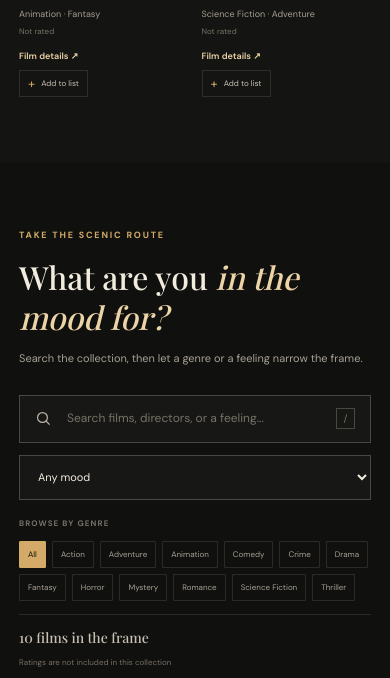
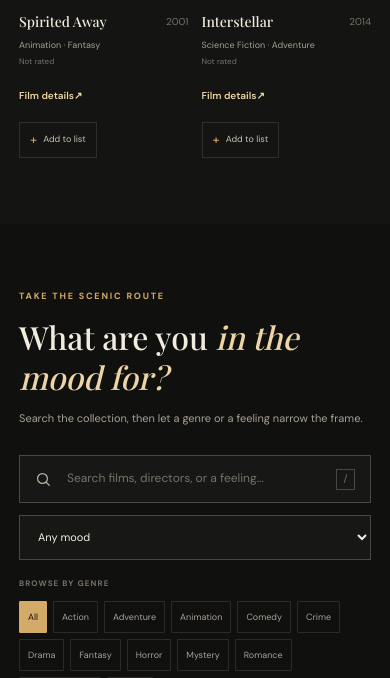
Before and after one commit to narendrasahu07102005/World_of_Cinephiles, a Flask app: page / in a window 390 px wide. Shown: the part 1687-2365 px from the top of the page. Run offline with Flask 3, Linux system fonts and the light colour scheme; some web fonts are replaced.

Commit message:
Improve mobile responsiveness

```diff
--- a/static/style.css
+++ b/static/style.css
@@ -236,8 +236,6 @@ h1, h2, h3, p { margin-top: 0; }
 .watch-button { min-height: 28px; display: inline-flex; align-items: center; gap: 6px; padding: 0 8px; border: 1px solid var(--line); color: #c7c0b4; background: transparent; cursor: pointer; font-size: 8px; transition: border-color 160ms ease, color 160ms ease; }
 .watch-button:hover, .watch-button.is-saved { border-color: var(--gold-dark); color: var(--gold-light); }
 .watch-button .watch-symbol { color: var(--gold); font-size: 13px; line-height: 1; }
-.feature-grid { grid-template-columns: repeat(4, minmax(0, 1fr)); }
-
 .discovery-section { background: #10100f; }
 .discovery-heading { margin-bottom: 30px; }
 .discovery-tools { display: grid; grid-template-columns: minmax(0, 1fr) 190px; gap: 12px; }
@@ -380,7 +378,7 @@ select { color-scheme: dark; }
 	.header-inner { width: calc(100% - 34px); min-height: 67px; grid-template-columns: 1fr auto auto; gap: 15px; }
 	.brand-mark { width: 31px; height: 31px; font-size: 19px; }
 	.brand-name { font-size: 9px; }
-	.menu-toggle { width: 36px; height: 36px; display: flex; flex-direction: column; align-items: center; justify-content: center; gap: 5px; padding: 0; border: 1px solid var(--line); background: transparent; cursor: pointer; }
+	.menu-toggle { width: 42px; height: 42px; display: flex; flex-direction: column; align-items: center; justify-content: center; gap: 5px; padding: 0; border: 1px solid var(--line); background: transparent; cursor: pointer; }
 	.menu-toggle span { width: 14px; height: 1px; background: var(--paper); transition: transform 180ms ease; }
 	.menu-toggle[aria-expanded="true"] span:first-child { transform: translateY(3px) rotate(45deg); }
 	.menu-toggle[aria-expanded="true"] span:last-child { transform: translateY(-3px) rotate(-45deg); }
@@ -420,11 +418,16 @@ select { color-scheme: dark; }
 	.filter-row { display: block; padding-block: 17px 13px; }
 	.filter-label { display: block; padding: 0 0 11px; }
 	.genre-filters { gap: 6px; }
-	.genre-chip { min-height: 27px; padding-inline: 8px; font-size: 8px; }
+	.genre-chip { min-height: 32px; padding-inline: 8px; font-size: 9px; }
 	.results-meta { align-items: flex-start; flex-direction: row; flex-wrap: wrap; justify-content: space-between; gap: 7px 12px; padding-block: 11px; }
 	.results-meta p { flex: 1 1 100%; }
 	.results-meta p { font-size: 14px; }
 	.rating-note { font-size: 8px; }
+	.round-arrow { width: 40px; height: 40px; }
+	.dialog-close { width: 40px; height: 40px; }
+	.card-detail-link { min-height: 36px; display: inline-flex; align-items: center; padding-block: 5px; font-size: 10px; }
+	.watch-button { min-height: 36px; padding-inline: 10px; font-size: 9px; }
+	.genre-choice span { min-height: 36px; padding-inline: 12px; font-size: 10px; }
 	.studio-layout { grid-template-columns: 1fr; gap: 25px; }
 	.studio-form { max-width: none; }
 	.review-output { min-height: 240px; padding: 28px 23px; }
```
